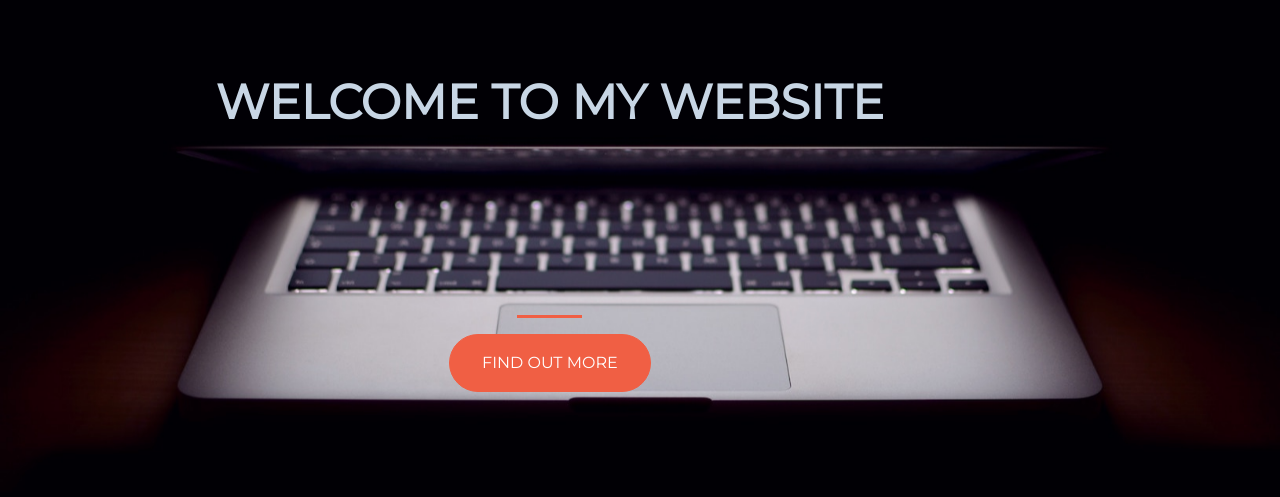
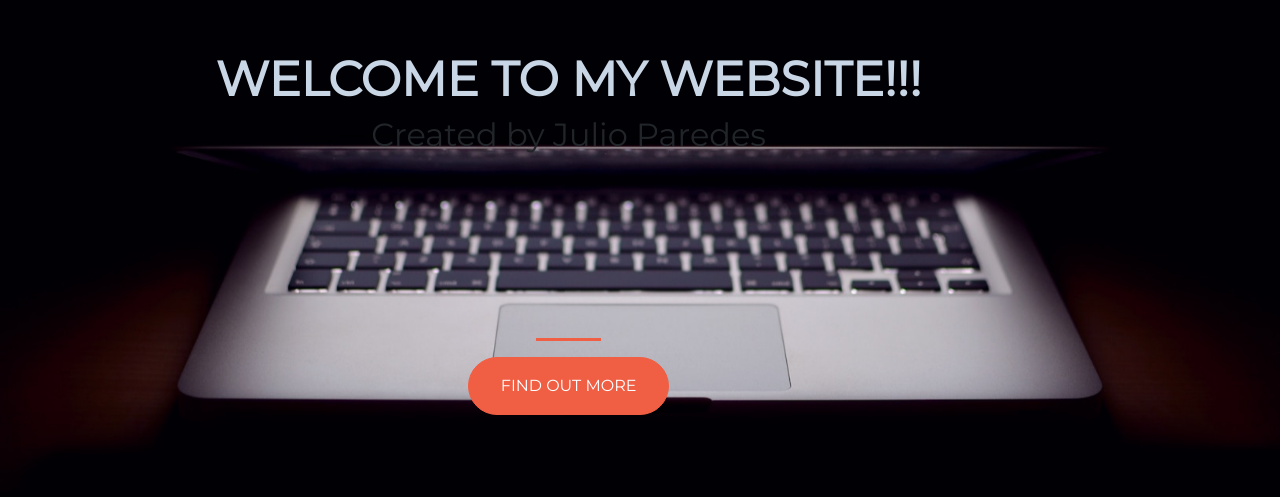
Before and after one commit to jparedes81/starup-website, a plain HTML site: page index.html in a window 1280 px wide. Shown: the part 167-664 px from the top of the page. Drawn offline with nearby package versions, Linux system fonts and the light colour scheme.

Commit message:
Update index.html

```diff
--- a/index.html
+++ b/index.html
@@ -20,7 +20,8 @@
     <div class="container d-flex align-items-center h-100">
       <div class="row">
         <header class="text-center col-12">
-   <h1 class="text-uppercase"><strong>Welcome to My Website</strong></h1>
+   <h1 class="text-uppercase"><strong>Welcome to My Website!!!</strong></h1>
+          <h2> Created by Julio Paredes</h2>
  </header>
  <div class="buffer col-12"></div>
  <section class="text-center col-12">
```
